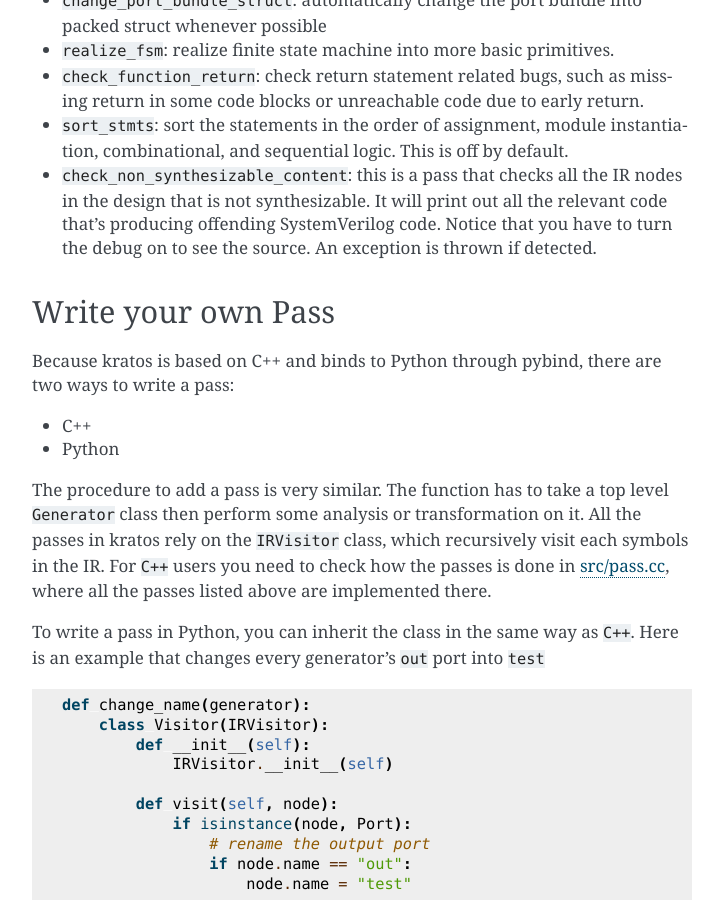
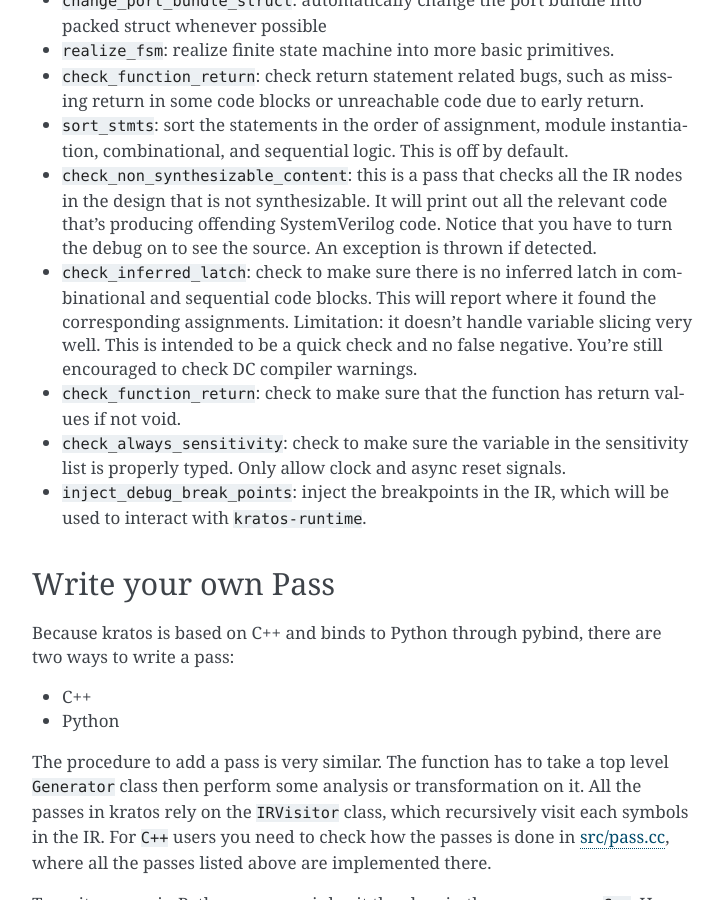
Before and after one commit to Kuree/kratos, a Sphinx documentation site: the page built from docs/advanced/passes.rst, in a window 1280 px wide and 900 px high, scrolled down 1965 px. Shown: the whole window, without its empty margins (388-1111 px from the left). Built offline with Sphinx 7.4.7, drawn with Linux system fonts in a browser that asks for light colours.

Commit message:
add docs to recently added passes

```diff
--- a/docs/advanced/passes.rst
+++ b/docs/advanced/passes.rst
@@ -99,6 +99,18 @@
   the relevant code that's producing offending SystemVerilog code. Notice
   that you have to turn the debug on to see the source. An exception is
   thrown if detected.
+- ``check_inferred_latch``: check to make sure there is no inferred latch in
+  combinational and sequential code blocks. This will report where it found
+  the corresponding assignments. Limitation: it doesn't handle variable
+  slicing very well. This is intended to be a quick check and no false
+  negative. You're still encouraged to check DC compiler warnings.
+- ``check_function_return``: check to make sure that the function has return
+  values if not void.
+- ``check_always_sensitivity``: check to make sure the variable in the
+  sensitivity list is properly typed. Only allow clock and async reset
+  signals.
+- ``inject_debug_break_points``: inject the breakpoints in the IR, which
+  will be used to interact with ``kratos-runtime``.
 
 
 Write your own Pass
```
